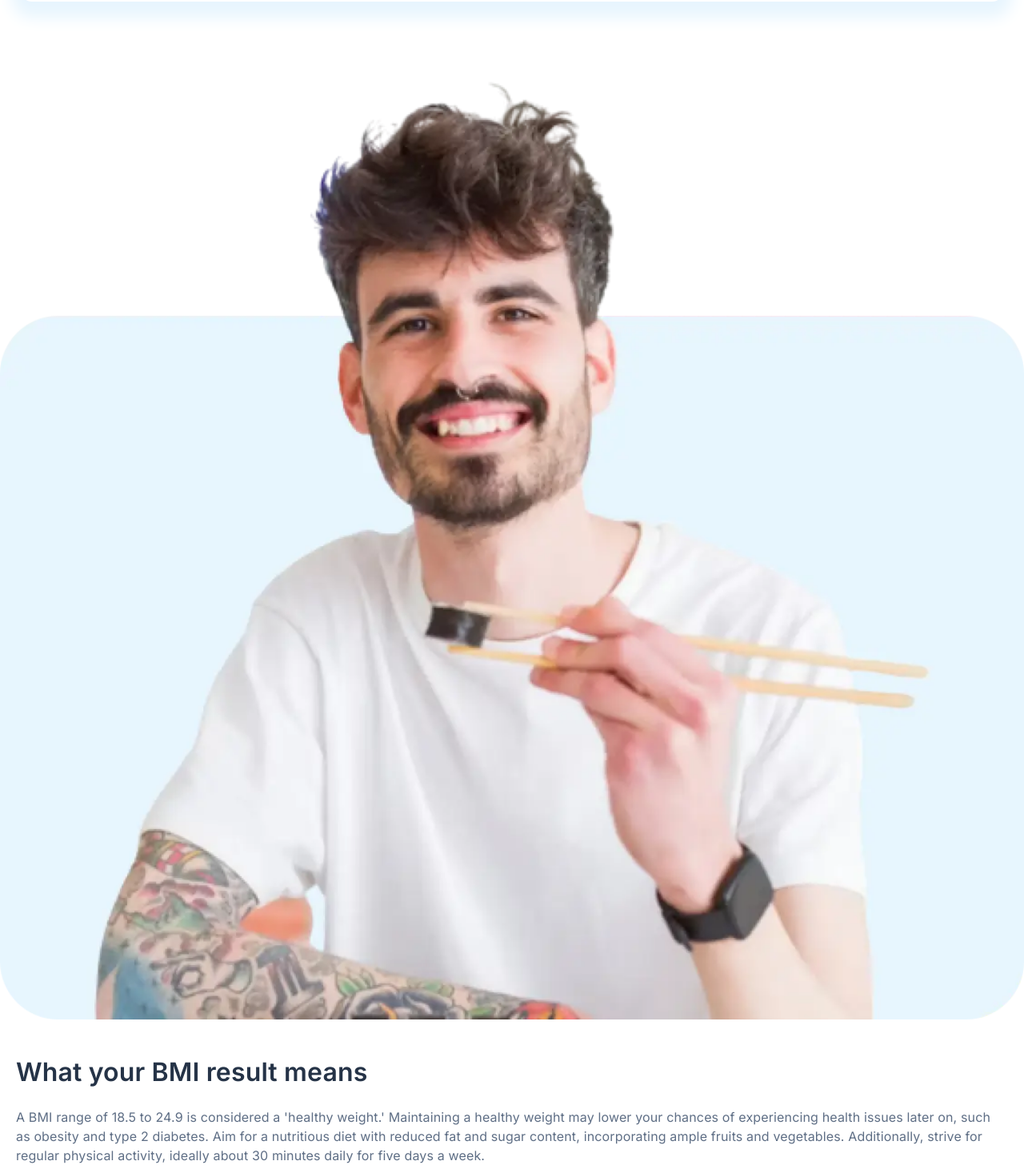
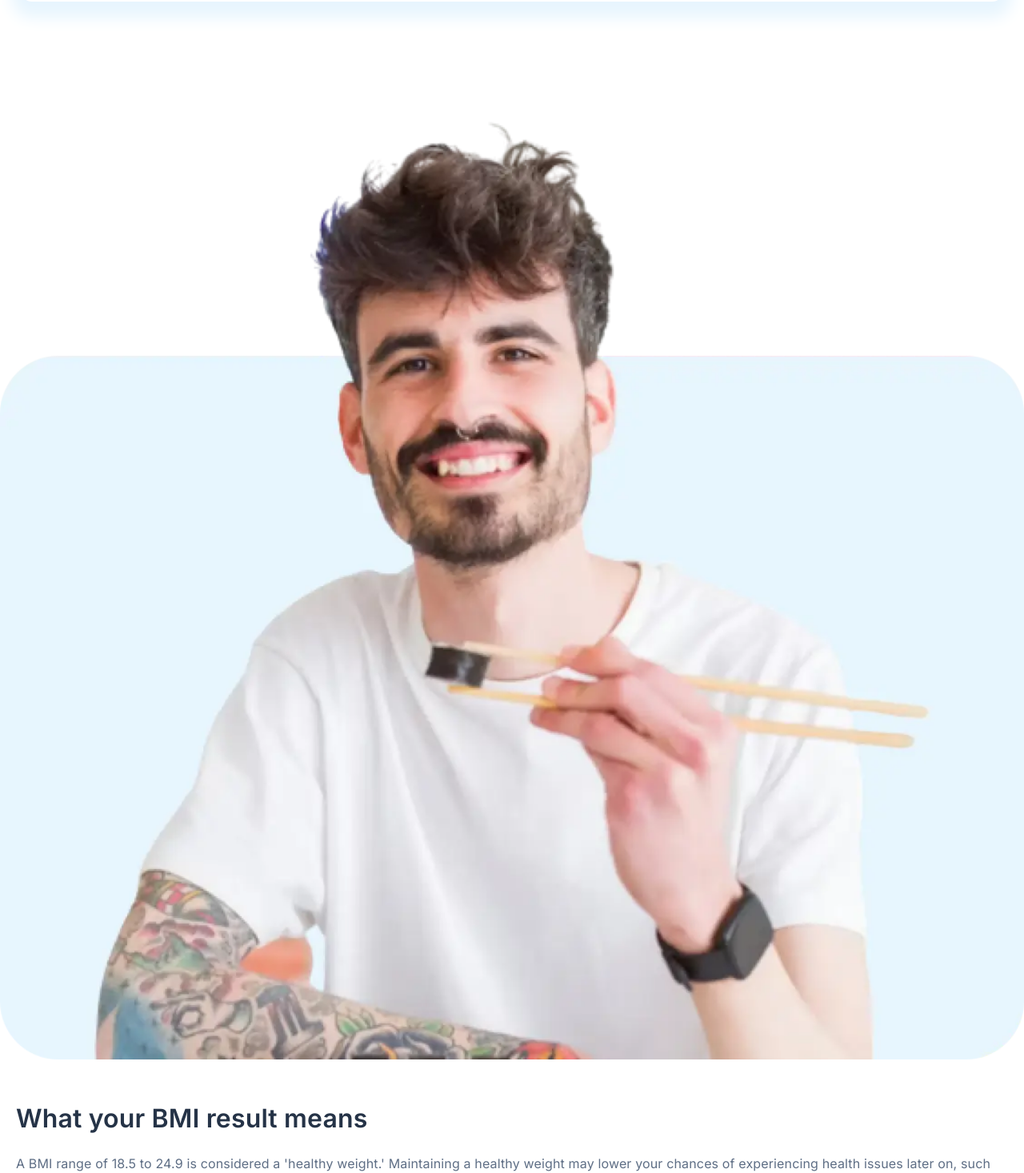
Before and after one commit to MathiasHun1/FEM-bmi_calculator, a React (Vite) app: page / in a window 1280 px wide. Shown: the part 649-2116 px from the top of the page at 80% size. Built offline with nearby package versions, Linux system fonts and the light colour scheme.

Commit message:
updated data

```diff
--- a/src/App.tsx
+++ b/src/App.tsx
@@ -11,7 +11,7 @@ import Limitations from './components/Limitations';
 
 function App() {
   return (
-    <Box>
+    <Box sx={{ pb: 10 }}>
       <Container
         maxWidth="xl"
         sx={{
@@ -70,6 +70,8 @@ function App() {
 
       {/*---------- INFO SECTION ----------*/}
       <Informational
+        topSpacing="50px"
+        bottomSpacing="50px"
         imageSource="/images/image-man-eating.webp"
         title=" What your BMI result means"
         bodyText="A BMI range of 18.5 to 24.9 is considered a 'healthy weight.'
@@ -86,6 +88,8 @@ function App() {
 
       {/*--------- LIMITATIONS SECTION --------*/}
       <Informational
+        topSpacing="50px"
+        bottomSpacing="50px"
         title="Limitations of BMI"
         bodyText="Although BMI is often a practical indicator of healthy weight, it is not suited for every person. Specific groups should carefully consider their BMI outcomes, and in certain cases, the measurement may not be beneficial to use."
       />
--- a/src/components/Informational.tsx
+++ b/src/components/Informational.tsx
@@ -6,22 +6,29 @@ const Informational = ({
   title,
   bodyText,
   imageSource,
+  topSpacing,
+  bottomSpacing,
 }: {
   title: string;
   bodyText: string;
   imageSource?: string;
+  topSpacing: string;
+  bottomSpacing: string;
 }) => {
   return (
     <article>
-      <Grid container sx={{ pb: 7 }}>
+      <Grid
+        container
+        sx={{ paddingTop: topSpacing, paddingBottom: bottomSpacing }}
+      >
         {imageSource && (
-          <Grid size={{ xs: 12 }}>
+          <Grid size={{ xs: 12 }} sx={{ pb: 6 }}>
             <img src={imageSource} alt="" style={{ width: '100%' }} />
           </Grid>
         )}
 
         <Grid size={{ xs: 12 }}>
-          <Paper sx={{ pt: 5, pb: 7, px: 2.5 }} elevation={0}>
+          <Paper sx={{ px: 2.5 }} elevation={0}>
             <Typography className="text-3-sb text-dark" sx={{ mb: 3 }}>
               {title}
             </Typography>
--- a/src/components/Limitations.tsx
+++ b/src/components/Limitations.tsx
@@ -37,14 +37,17 @@ const data = [
 
 const Limitations = () => {
   return (
-    <Container
-      maxWidth="xl"
-      sx={{ pb: 12, backgroundColor: 'var(--clr-blue-100)' }}
-    >
+    <Container maxWidth="xl">
       <Grid container spacing={2}>
         {data.map((card) => (
-          <Grid size={{ xs: 12 }}>
-            <Paper sx={{ p: 3, borderRadius: '16px' }}>
+          <Grid size={{ xs: 12 }} key={card.title}>
+            <Paper
+              sx={{
+                p: 3,
+                borderRadius: '16px',
+                boxShadow: '0 10px 20px 10px var(--clr-blue-100)',
+              }}
+            >
               <Stack direction="row" spacing={2} sx={{ mb: 2 }}>
                 <Box>
                   <img src={card.icon} alt="" />
```
